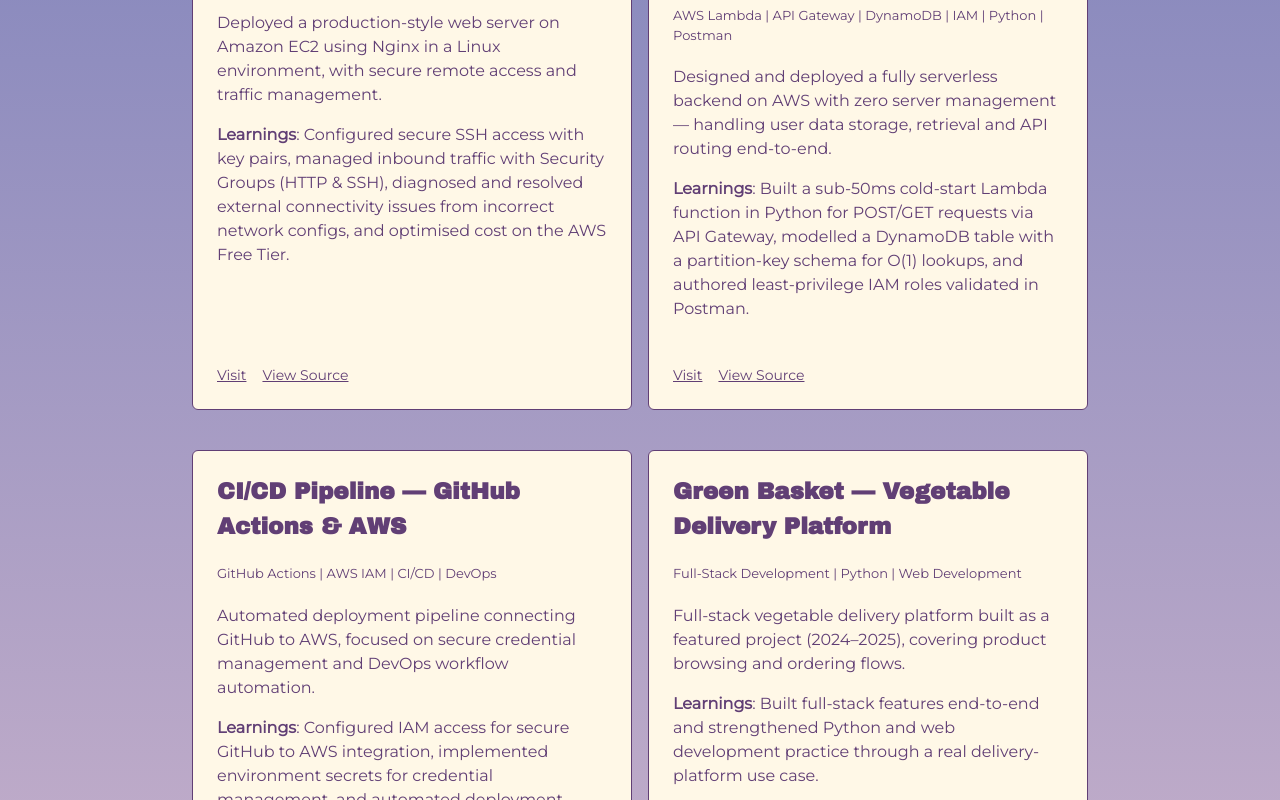
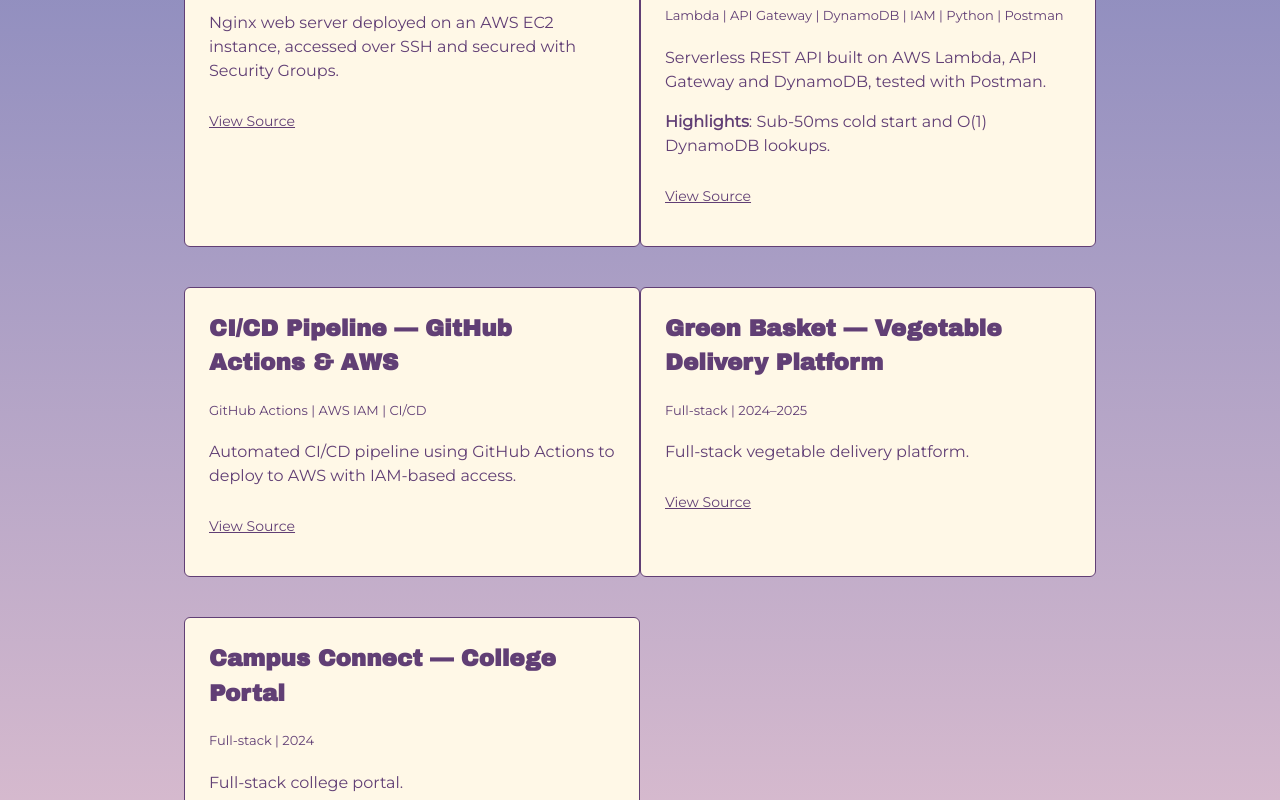
Before and after one commit to rohith12kumar/rohit-portfolio, a React (Vite) app: page / in a window 1280 px wide. Shown: the part 1120-1920 px from the top of the page. Built offline with nearby package versions, Linux system fonts and the light colour scheme.

Commit message:
Update src/components/Projects.jsx

```diff
--- a/src/components/Projects.jsx
+++ b/src/components/Projects.jsx
@@ -4,70 +4,104 @@ const Projects = () => {
   const projects = [
     {
       title: "AWS EC2 Nginx Web Server",
-      skills: "AWS EC2 | Nginx | Linux | SSH | Security Groups",
-      about: "Deployed a production-style web server on Amazon EC2 using Nginx in a Linux environment, with secure remote access and traffic management.",
-      learning: "Configured secure SSH access with key pairs, managed inbound traffic with Security Groups (HTTP & SSH), diagnosed and resolved external connectivity issues from incorrect network configs, and optimised cost on the AWS Free Tier.",
-      visitLink: "https://rohithkumarmamindla.vercel.app/",
+      skills: "EC2 | Nginx | Linux | SSH | Security Groups",
+      about:
+        "Nginx web server deployed on an AWS EC2 instance, accessed over SSH and secured with Security Groups.",
       sourceLink: "https://github.com/rohith12kumar/aws-ec2-nginx-web-server",
     },
     {
       title: "Serverless REST API — Lambda + DynamoDB",
-      skills: "AWS Lambda | API Gateway | DynamoDB | IAM | Python | Postman",
-      about: "Designed and deployed a fully serverless backend on AWS with zero server management — handling user data storage, retrieval and API routing end-to-end.",
-      learning: "Built a sub-50ms cold-start Lambda function in Python for POST/GET requests via API Gateway, modelled a DynamoDB table with a partition-key schema for O(1) lookups, and authored least-privilege IAM roles validated in Postman.",
-      visitLink: "https://rohithkumarmamindla.vercel.app/",
+      skills: "Lambda | API Gateway | DynamoDB | IAM | Python | Postman",
+      about:
+        "Serverless REST API built on AWS Lambda, API Gateway and DynamoDB, tested with Postman.",
+      learning:
+        "Sub-50ms cold start and O(1) DynamoDB lookups.",
+      learningLabel: "Highlights",
       sourceLink: "https://github.com/rohith12kumar/AWS-Serverless-User-API",
     },
     {
       title: "CI/CD Pipeline — GitHub Actions & AWS",
-      skills: "GitHub Actions | AWS IAM | CI/CD | DevOps",
-      about: "Automated deployment pipeline connecting GitHub to AWS, focused on secure credential management and DevOps workflow automation.",
-      learning: "Configured IAM access for secure GitHub to AWS integration, implemented environment secrets for credential management, and automated deployment workflows using GitHub Actions YAML pipelines.",
-      visitLink: "https://rohithkumarmamindla.vercel.app/",
+      skills: "GitHub Actions | AWS IAM | CI/CD",
+      about:
+        "Automated CI/CD pipeline using GitHub Actions to deploy to AWS with IAM-based access.",
       sourceLink: "https://github.com/rohith12kumar/AWS-Serverless-CI-CD",
     },
     {
       title: "Green Basket — Vegetable Delivery Platform",
-      skills: "Full-Stack Development | Python | Web Development",
-      about: "Full-stack vegetable delivery platform built as a featured project (2024–2025), covering product browsing and ordering flows.",
-      learning: "Built full-stack features end-to-end and strengthened Python and web development practice through a real delivery-platform use case.",
-      visitLink: "https://github.com/rohith12kumar/Green-Basket",
+      skills: "Full-stack | 2024–2025",
+      about:
+        "Full-stack vegetable delivery platform.",
       sourceLink: "https://github.com/rohith12kumar/Green-Basket",
     },
     {
       title: "Campus Connect — College Portal",
-      skills: "Full-Stack Development | Web Development",
-      about: "College portal built as a full-stack developer (2024), connecting students and campus services in one place.",
-      learning: "Developed portal features end-to-end, from user-facing pages to the supporting backend logic.",
-      visitLink: "https://github.com/rohith12kumar/Campus-connect",
+      skills: "Full-stack | 2024",
+      about:
+        "Full-stack college portal.",
       sourceLink: "https://github.com/rohith12kumar/Campus-connect",
     },
   ];
 
   return (
-    <section id="projects" className="bg-gradient-to-b from-blue-purple to-queen-pink p-8">
+    <section
+      id="projects"
+      className="bg-gradient-to-b from-blue-purple to-queen-pink p-8"
+    >
       <div className="max-w-4xl mx-auto">
-        <h2 className="text-3xl font-archivo font-bold text-center text-cream my-10">PROJECTS</h2>
+        <h2 className="text-3xl font-archivo font-bold text-center text-cream my-10">
+          PROJECTS
+        </h2>
         <div className="flex flex-wrap -mx-2 mb-8">
-          {projects.map(({ title, skills, about, learning, visitLink, sourceLink }, index) => (
-            <div key={index} className="w-full md:w-1/2 lg:w-1/2 text-grape mb-10 px-2">
+          {projects.map(
+            (
+              { title, skills, about, learning, learningLabel, visitLink, sourceLink },
+              index,
+            ) => (
+              <div
+                key={index}
+                className="w-full md:w-1/2 lg:w-1/2 text-grape mb-10"
+              >
                 <div className="bg-cream p-6 border border-grape rounded-md mb-4 flex flex-col gap-3 h-full">
-                <h3 className="text-[23px] font-archivo font-bold mb-2">{title}</h3>
+                  <h3 className="text-[23px] font-archivo font-bold mb-2">
+                    {title}
+                  </h3>
                   <p className="text-[13px] text-grape mb-2">{skills}</p>
                   <div className="flex flex-col justify-between">
                     <p className="text-base mb-4 font-medium">{about}</p>
-                  <p className="text-base mb-4 font-medium"><span className="font-bold">Learnings</span>: {learning}</p>
+                    {learning && (
+                      <p className="text-base mb-4 font-medium">
+                        <span className="font-bold">{learningLabel || "Learnings"}</span>: {learning}
+                      </p>
+                    )}
                   </div>
-                <div className="flex gap-4 text-grape mt-auto">
-                  <a href={visitLink} target="_blank" rel="noopener noreferrer" className="text-sm underline hover:opacity-60">Visit</a>
-                  <a href={sourceLink} target="_blank" rel="noopener noreferrer" className="text-sm underline hover:opacity-60">View Source</a>
+                  <div className="flex gap-4 text-grape">
+                    {visitLink && (
+                    <a
+                      href={visitLink}
+                      target="_blank"
+                      rel="noopener noreferrer"
+                      className="text-sm underline hover:opacity-60"
+                    >
+                      Visit
+                    </a>
+                    )}
+                    <a
+                      href={sourceLink}
+                      target="_blank"
+                      rel="noopener noreferrer"
+                      className="text-sm underline hover:opacity-60"
+                    >
+                      View Source
+                    </a>
                   </div>
                 </div>
               </div>
-          ))}
+            ),
+          )}
         </div>
       </div>
     </section>
   );
 };
+
 export default Projects;
```
Lines whose indentation alone changed are shown as unchanged.
